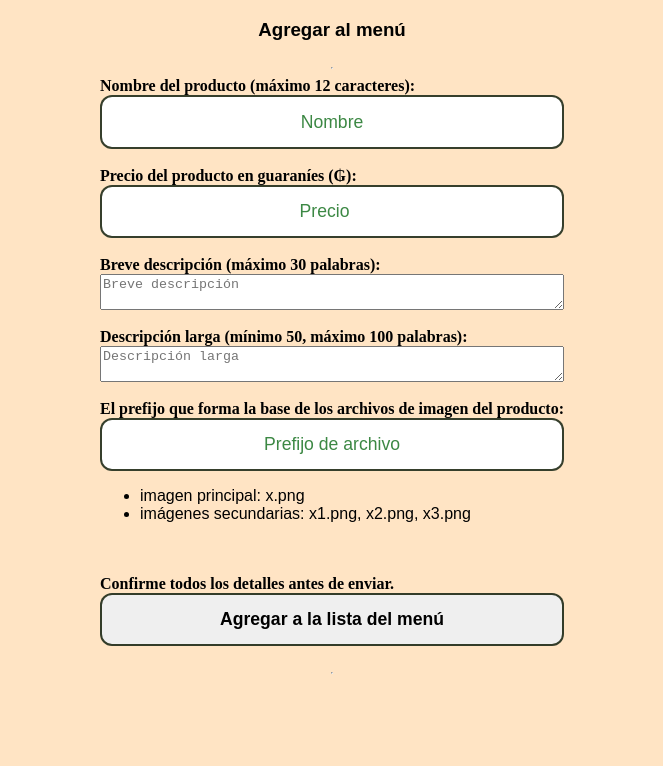
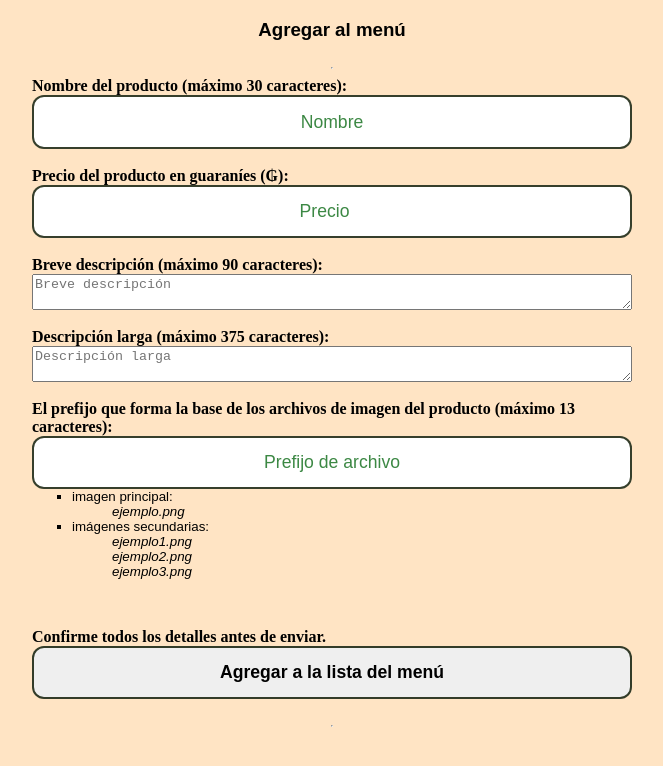
Before and after one commit to jeremyrayjewell/restaurantsite, a website with bundled scripts: page src/add-menu.html in a window 1280 px wide. Shown: the whole page, without its empty margins (308-971 px from the left). Built offline with nearby package versions, Linux system fonts and the light colour scheme; no server answers.

```diff
--- a/src/add-menu.html
+++ b/src/add-menu.html
@@ -11,22 +11,26 @@
     <hr>
         <div class="add-container">
 
-            <label for="name-field">Nombre del producto (máximo 12 caracteres):</label>
-            <input type="text" id="name-field" placeholder="Nombre" maxlength="12">
+            <label for="name-field">Nombre del producto (máximo 30 caracteres):</label>
+            <input type="text" id="name-field" placeholder="Nombre" maxlength="30">
             <br>
             <label for="price-field">Precio del producto en guaraníes (₲):</label>
-            <input type="number" id="price-field" placeholder="Precio" min="0" max="1000">
+            <input type="number" id="price-field" placeholder="Precio" min="0" max="1000000000">
             <br>
-            <label for="disc-field">Breve descripción (máximo 30 palabras):</label>
-            <textarea id="disc-field" placeholder="Breve descripción"></textarea>
+            <label for="disc-field">Breve descripción (máximo 90 caracteres):</label>
+            <textarea id="disc-field" placeholder="Breve descripción" maxlength="90"></textarea>
             <br>
-            <label for="longdisc-field">Descripción larga (mínimo 50, máximo 100 palabras):</label>
-            <textarea id="longdisc-field" placeholder="Descripción larga"></textarea>
+            <label for="longdisc-field">Descripción larga (máximo 375 caracteres):</label>
+            <textarea id="longdisc-field" placeholder="Descripción larga" maxlength="375"></textarea>
             <br>
-            <label for="prefix-field">El prefijo que forma la base de los archivos de imagen del producto:</label>
-            <input type="text" id="prefix-field" placeholder="Prefijo de archivo">                <ul>
-               <li>imagen principal: x.png </li>
-                <li>imágenes secundarias: x1.png, x2.png, x3.png</li>
+            <label for="prefix-field">El prefijo que forma la base de los archivos de imagen del producto (máximo 13 caracteres):</label>
+            <input type="text" id="prefix-field" placeholder="Prefijo de archivo" maxlength="13">
+            <ul style="font-size: smaller; margin-top: 0; list-style: square;">
+               <li>imagen principal:
+                <ul style="font-style: italic; list-style: none;"><li>ejemplo.png</li></ul></li>
+               </li>
+                <li>imágenes secundarias:
+                    <ul style="font-style: italic; list-style: none;"><li>ejemplo1.png</li><li>ejemplo2.png</li><li>ejemplo3.png</li></ul></li>
             </ul>
             <br>
             <br>
--- a/src/menu.js
+++ b/src/menu.js
@@ -90,7 +90,17 @@
 function renderItems(item, id) {
     const itemEl = document.createElement("li");
 
-    itemEl.innerHTML = ` ${item.name} <code>&#8212;</code> ₲${item.price} <br> Breve: ${item.disc} <br> Larga: ${item.longdisc} <br> Imágenes: ${item.img}, ${item.gal1}, ${item.gal2}, ${item.gal3} <br> ID de base de datos: ${id}`;
+    itemEl.innerHTML = `
+        <span style="font-weight: bold; font-size: 25px;">${item.name} </span> <code>&#8212;</code> ₲${item.price}
+        <br><span style="font-style: italic;">Breve (disc):</span> ${item.disc}
+        <br><span style="font-style: italic;">Larga (longdisc):</span> ${item.longdisc}
+        <br><span style="font-style: italic;">Imágenes:</span><ul><li>${item.img}
+            </li><li>${item.gal1}
+            </li><li>${item.gal2}
+            </li><li>${item.gal3}
+        </li></ul>
+        <span style="font-style: italic;">ID de base de datos:</span> ${id}`
+    ;
 
     const deleteButton = document.createElement("button");
     deleteButton.style.backgroundColor = "red";
```
